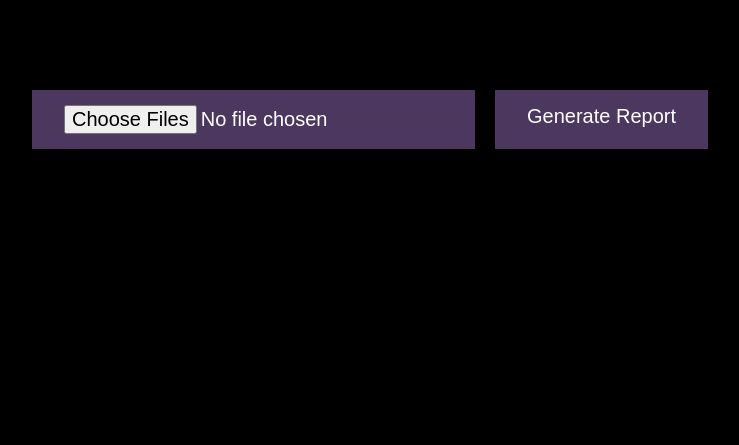
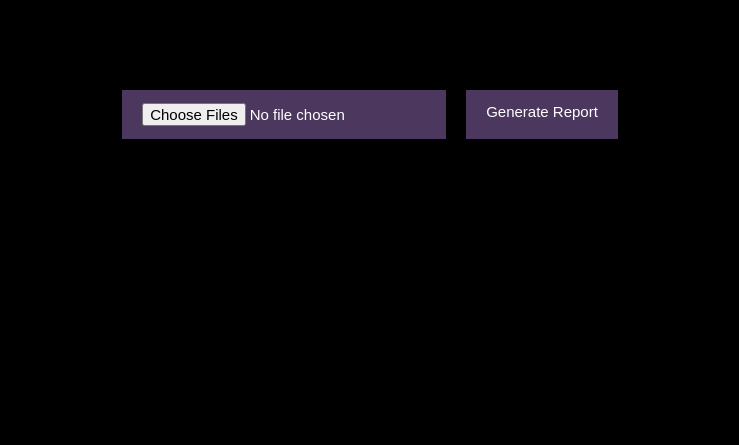
Before and after one commit to gaaiuss/VIAVI-Report-Generator, a plain HTML site: page index.html in a window 1280 px wide. Shown: the part 355-800 px from the top of the page, without its empty margins (270-1009 px from the left). Drawn offline with Linux system fonts and the light colour scheme.

Commit message:
btn update

```diff
--- a/assets/css/styles.css
+++ b/assets/css/styles.css
@@ -73,12 +73,13 @@ h1 {
     background-color: var(--viavi-purple);
     border: none;
     color: var(--primary-color);
-    padding: 1.5rem 3.2rem;
+    padding: 1.3rem 2rem;
     text-align: center;
     text-decoration: none;
     display: flex;
-    font-size: 2rem;
+    font-size: 1.5rem;
     transition-duration: 200ms;
+    cursor: pointer;
 }
 
 .button:hover {
```
